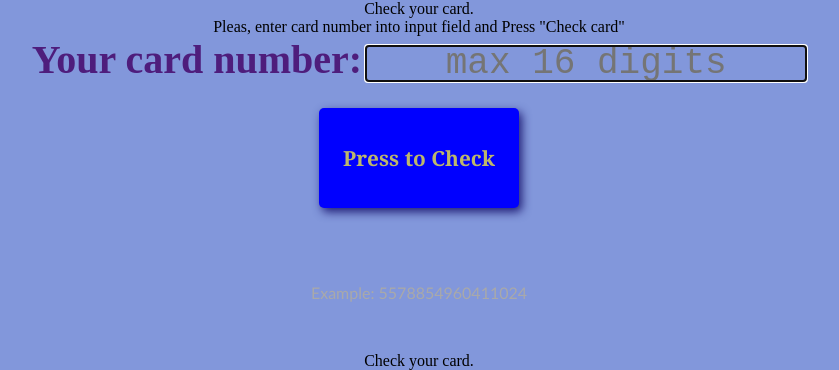
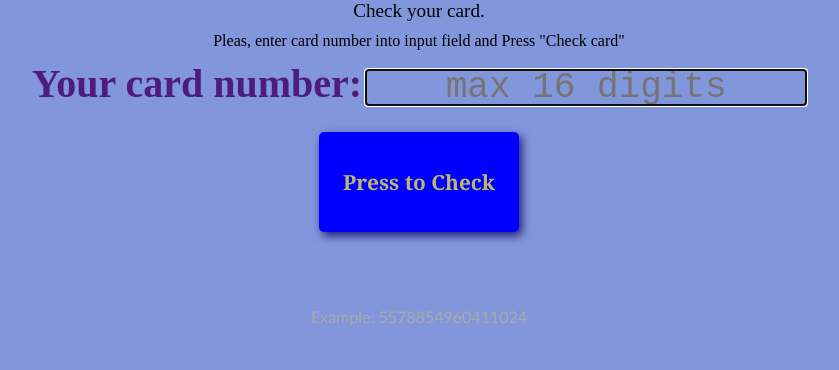
Before and after one commit to KanstantsinRadzevich/CheckCardForValid, a plain HTML site: page index.html in a window 1280 px wide. Shown: the top 370 px of the page, without its empty margins (157-996 px from the left). Drawn offline with Linux system fonts and the light colour scheme.

Commit message:
Update style.css

```diff
--- a/style.css
+++ b/style.css
@@ -8,11 +8,16 @@
     background-color: rgb(130, 151, 219);
 }
 
-h1 {
+.head {
     text-align: center;
-    padding: 5%;
+    font-size: 1.2rem;
 }
 
+.info {
+    text-align: center;
+    margin: 10px;
+    font-size: 1rem;
+}
 p {
     padding: 50px;
     font-size: 1.5em;
@@ -77,7 +82,7 @@ button:hover {
     font-size: 1em;
     color: darkgray;
 }
-h3 {
-    font-size: 40px;
+#result {
+    font-size: 2rem;
     color: rgb(52, 80, 24);
 }
```
